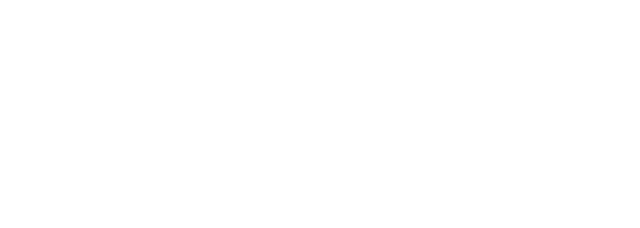
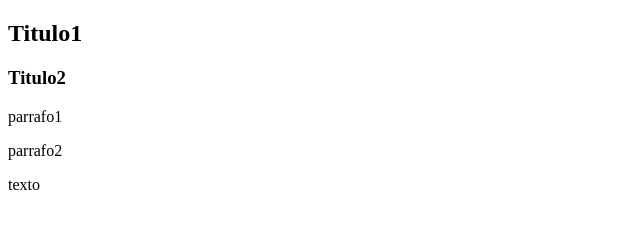
Before and after one commit to EchedeyHenr/Repositorio_Prueba, a plain HTML site: page index.html in a window 1280 px wide. Shown: the whole page, without its empty margins (0-640 px from the left). Drawn offline with Linux system fonts and the light colour scheme.

Commit message:
Hemos añadido la estructura a la web y algunas etiquetas en html

```diff
--- /dev/null
+++ b/css/style.css
@@ -0,0 +1,4 @@
+* {
+  padding: 0;
+  margin: 0;
+}
--- a/index.html
+++ b/index.html
@@ -6,6 +6,13 @@
   <title>Document</title>
 </head>
 <body>
+  <article class="article-new">
+    <h2>Titulo1</h2>
+    <h3>Titulo2</h3>
+    <p>parrafo1</p>
+    <p>parrafo2</p>
+    <span>texto</span>
+  </article>
 
 </body>
 </html>
```
